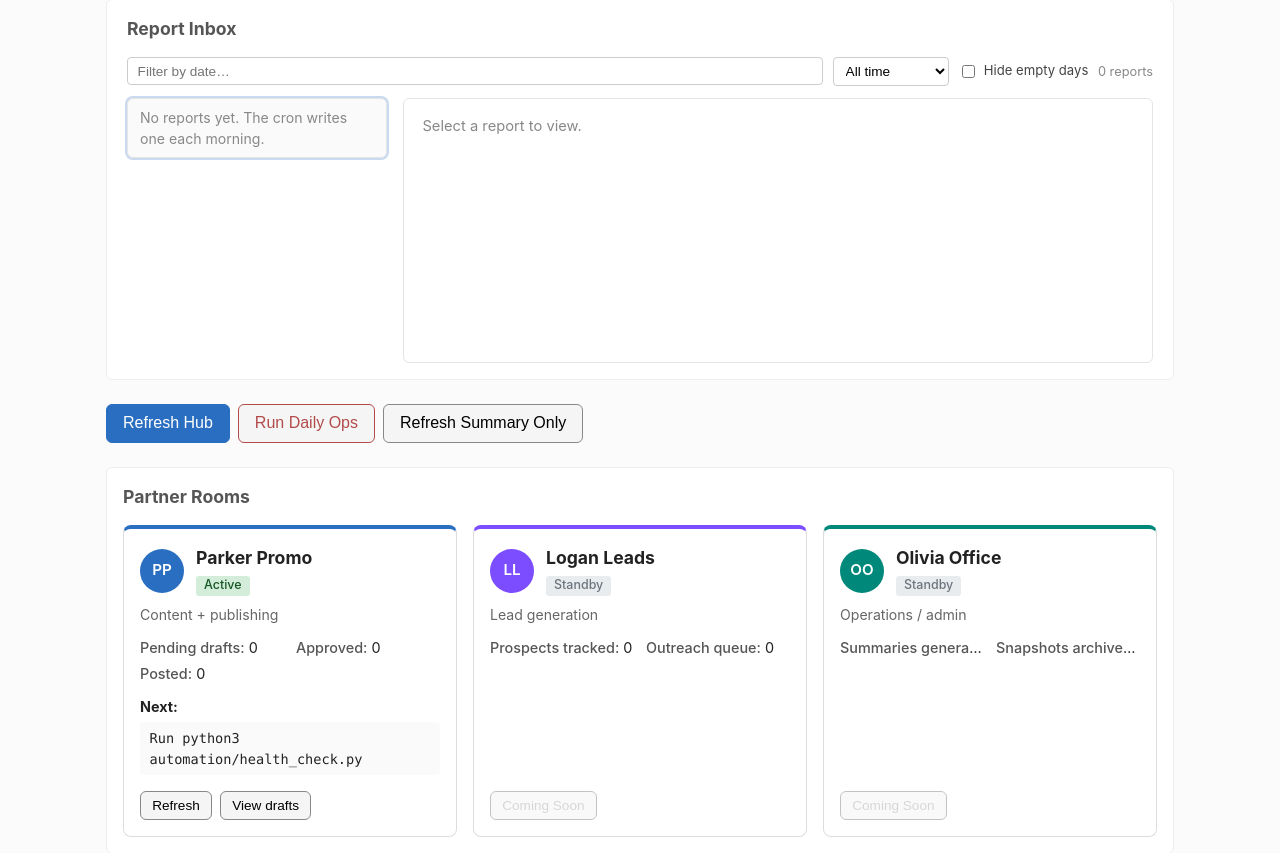
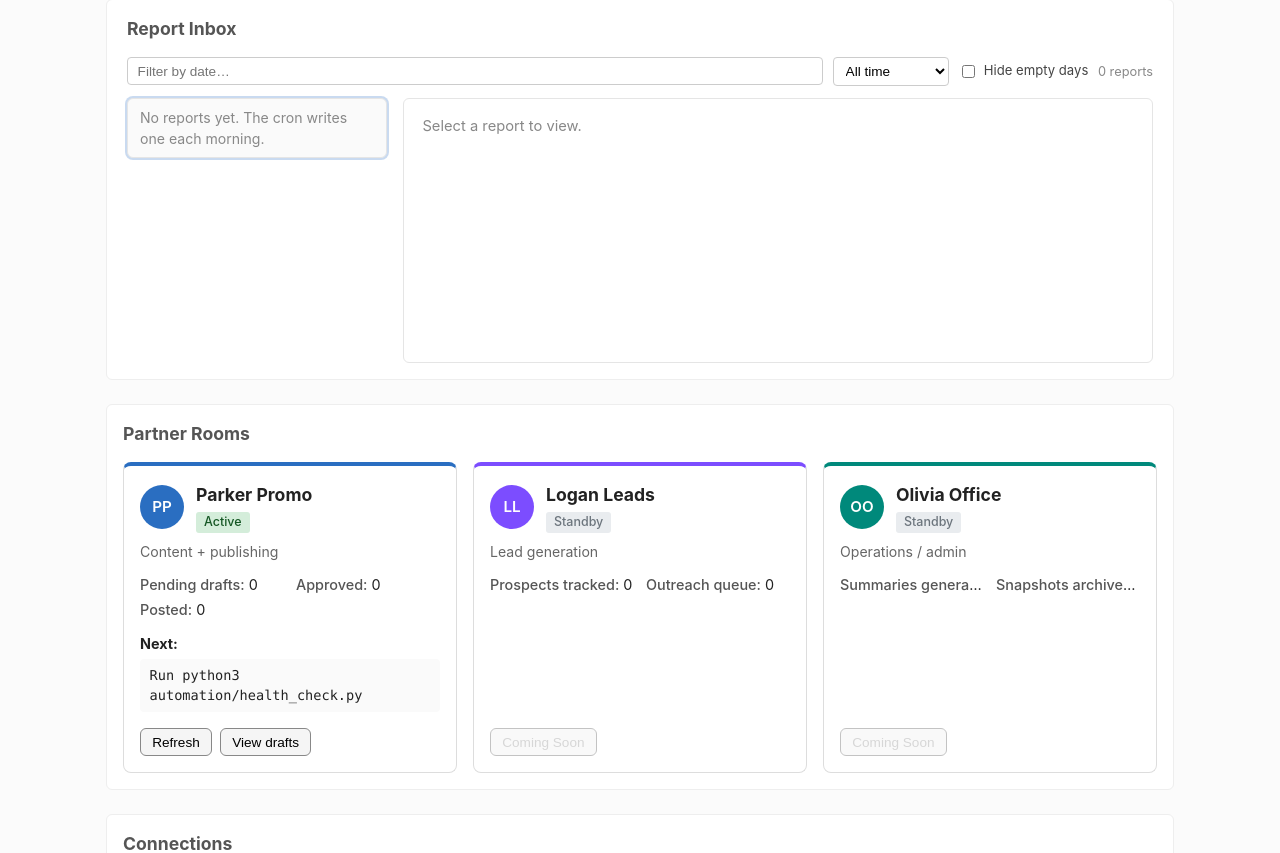
Before and after one commit to tophercook7-maker/PartnerDeskAI, a FastAPI app: page / in a window 1280 px wide. Shown: the part 1356-2209 px from the top of the page. Run offline with FastAPI, Linux system fonts and the light colour scheme; data that the repository does not hold is empty; some libraries are stand-ins or nearby versions.

Commit message:
refactor: retire redundant top-row buttons, extract named action functions

```diff
--- a/hub/static/app.js
+++ b/hub/static/app.js
@@ -176,22 +176,13 @@ function _missionControlActivate(target, filter) {
 }
 
 function _missionControlAction(action) {
-    // For Run Daily Ops / Refresh Hub / Refresh Summary, just trigger
-    // the existing top-row buttons so there's one canonical handler
-    // per action (browser confirm, busy-state, refresh-on-success all
-    // already live there).
-    if (action === 'run-daily-ops') {
-        document.getElementById('btn-run').click();
-        return;
-    }
-    if (action === 'refresh-hub') {
-        document.getElementById('btn-refresh').click();
-        return;
-    }
-    if (action === 'refresh-summary') {
-        document.getElementById('btn-skip').click();
-        return;
-    }
+    // v5.36: call the named action functions directly. Previously
+    // these synthesized clicks on top-row buttons (now retired);
+    // the underlying logic lives in runDailyOps / refreshAll /
+    // refreshSummaryOnly as the canonical handlers.
+    if (action === 'run-daily-ops') { runDailyOps(); return; }
+    if (action === 'refresh-hub')   { refreshAll(); return; }
+    if (action === 'refresh-summary') { refreshSummaryOnly(); return; }
     if (action === 'verify-connections') {
         _scrollToSection('connections-list');
         return;
@@ -1765,14 +1756,14 @@ function _runControlPanelAction(action) {
     switch (action) {
         // --- Hub / System ---
         case 'refresh-hub':
-            _cpClickById('btn-refresh');
+            refreshAll();
             return;
         case 'run-daily-ops':
-            // #btn-run has its own confirm (calls OpenAI). Delegate.
-            _cpClickById('btn-run');
+            // runDailyOps() carries its own OpenAI-call confirm.
+            runDailyOps();
             return;
         case 'refresh-summary':
-            _cpClickById('btn-skip');
+            refreshSummaryOnly();
             return;
         case 'open-latest-report': {
             // Inbox is sorted newest-first → first row is the latest.
@@ -1791,9 +1782,9 @@ function _runControlPanelAction(action) {
         // --- Parker Promo ---
         case 'generate-drafts':
             // No standalone "generate-only" endpoint exists. Daily Ops
-            // runs daily_runner (generation) as its first step, so we
-            // delegate. #btn-run carries the OpenAI-call confirm.
-            _cpClickById('btn-run');
+            // runs daily_runner (generation) as its first step. The
+            // confirm dialog lives inside runDailyOps().
+            runDailyOps();
             return;
         case 'review-drafts': {
             // Mirror the v5.1 Mission Control "review-drafts" behavior:
@@ -1874,7 +1865,7 @@ function _runControlPanelAction(action) {
 // v5.35: brief "got your click" pulse on the clicked CP button. The
 // .is-busy class adds opacity + background tint AND pointer-events:none,
 // which doubles as a 800ms double-click lockout — useful protection
-// for the OpenAI-triggering buttons that delegate to #btn-run.
+// for the OpenAI-triggering buttons that call runDailyOps().
 function _cpPulse(btn) {
     btn.classList.add('is-busy');
     if (btn._cpPulseTimer) clearTimeout(btn._cpPulseTimer);
@@ -2136,9 +2127,12 @@ function showCmd(label, data) {
     document.getElementById('cmd-output').textContent = out;
 }
 
-document.getElementById('btn-refresh').addEventListener('click', refreshAll);
-
-document.getElementById('btn-run').addEventListener('click', async () => {
+// v5.36: named action functions. Previously these lived as inline
+// handlers on the now-removed top-row buttons (#btn-refresh, #btn-run,
+// #btn-skip). Extracted so the Control Panel and Mission Control can
+// call them directly instead of synthesizing button clicks on elements
+// that no longer exist.
+async function runDailyOps() {
     if (!confirm('This will call OpenAI and generate new drafts. Continue?')) return;
     setBusy(true);
     document.getElementById('cmd-status').textContent =
@@ -2154,9 +2148,9 @@ document.getElementById('btn-run').addEventListener('click', async () => {
     } finally {
         setBusy(false);
     }
-});
-
-document.getElementById('btn-skip').addEventListener('click', async () => {
+}
+
+async function refreshSummaryOnly() {
     setBusy(true);
     document.getElementById('cmd-status').textContent =
         'Refreshing summary and snapshot (no OpenAI call)…';
@@ -2171,7 +2165,7 @@ document.getElementById('btn-skip').addEventListener('click', async () => {
     } finally {
         setBusy(false);
     }
-});
+}
 
 // Initial load on page open.
 refreshAll();
--- a/hub/templates/index.html
+++ b/hub/templates/index.html
@@ -876,12 +876,6 @@
         </div>
     </section>
 
-    <div class="row">
-        <button id="btn-refresh" class="primary">Refresh Hub</button>
-        <button id="btn-run" class="danger">Run Daily Ops</button>
-        <button id="btn-skip">Refresh Summary Only</button>
-    </div>
-
     <section>
         <h2>Partner Rooms</h2>
         <div class="partner-rooms" id="partner-rooms">
```
Also changed, not shown: README.md.
